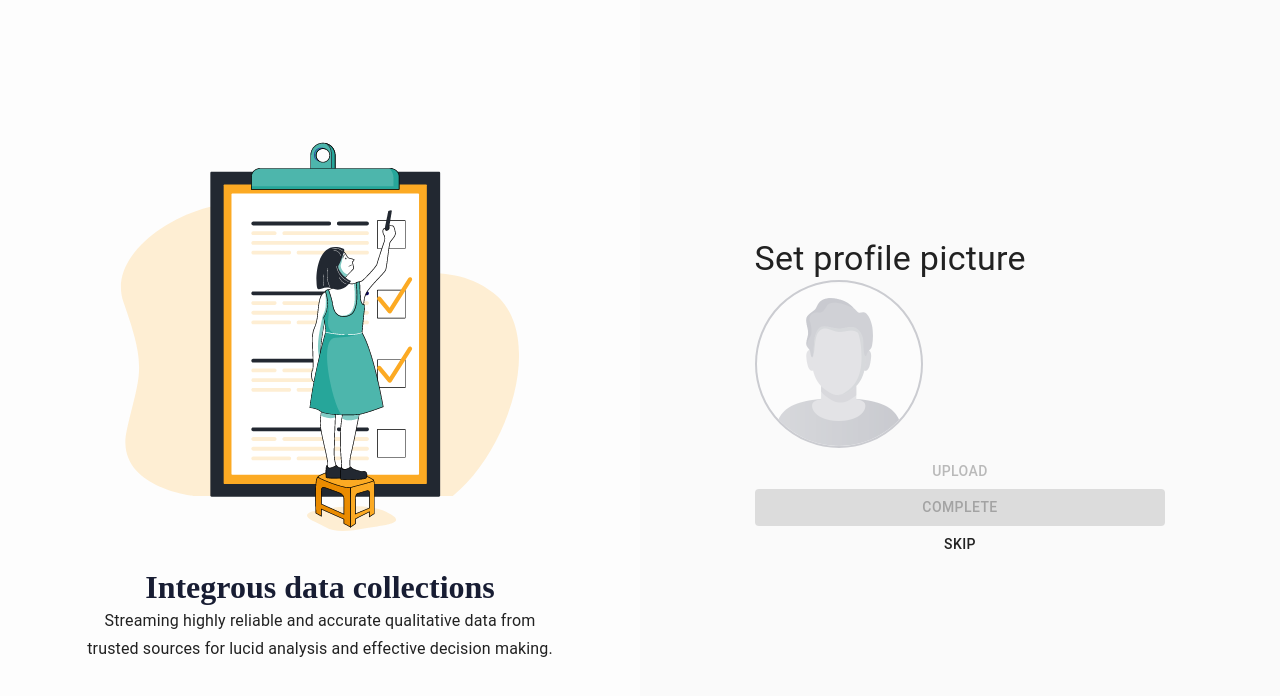
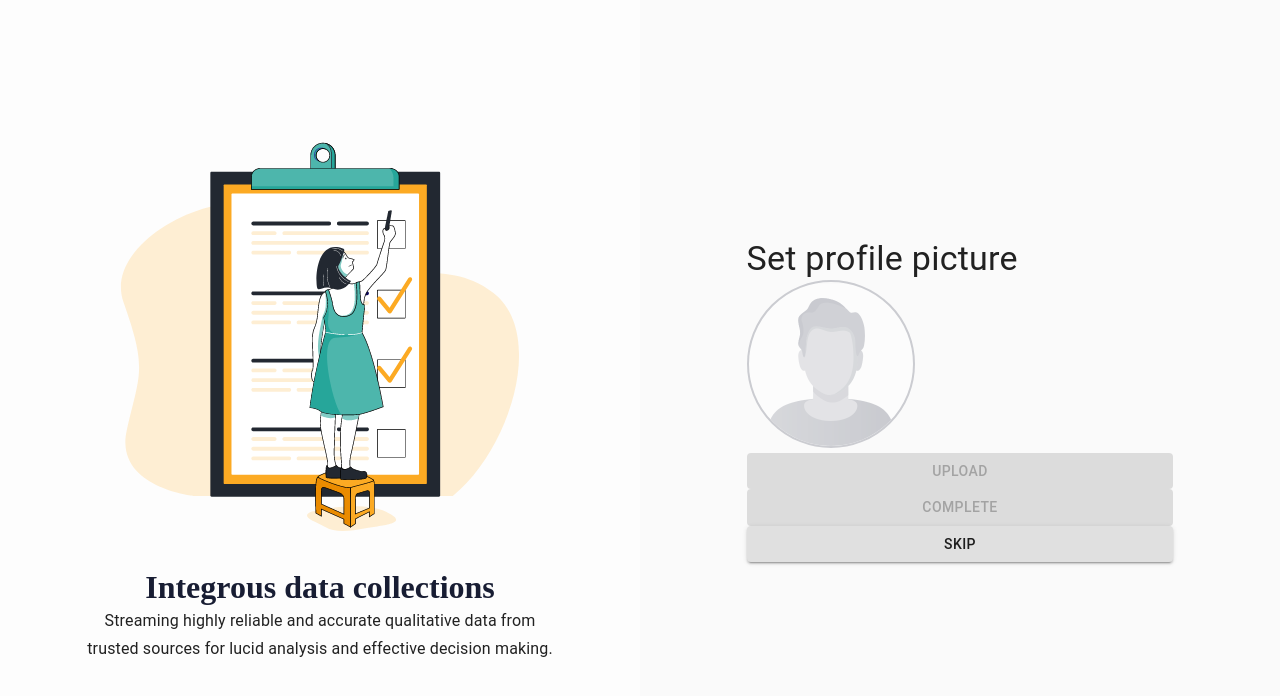
Before and after one commit to rushanthbala/react-route, a React (Create React App) app: page /image-upload in a window 1280 px wide. Shown: the top 696 px of the page. Built offline with nearby package versions, Linux system fonts and the light colour scheme.

Commit message:
Add files via upload

```diff
--- a/src/components/core/InputButton.js
+++ b/src/components/core/InputButton.js
@@ -10,15 +10,12 @@ import React from "react";
    ...rest
  }) => {
    return (
-     <div className={classes.textField}>
        <Button
          fullWidth='True'
-         color='primary'
          variant="contained"
          type={'submit'}
          {...rest}
        />
-     </div>
    );
  };
  export default withStyles(styles)(InputButton);
--- a/src/components/forms/LoginForm.js
+++ b/src/components/forms/LoginForm.js
@@ -86,7 +86,7 @@ const LoginForm = (props) => {
           Forgot password? <Link to={'/forgot-password'}>RESET</Link>
         </Box>
       </Grid>
-      <InputButton >
+      <InputButton color='primary'>
         Sign In
       </InputButton>
     </form>
--- a/src/components/imageUpload/ImageUploadSetting.js
+++ b/src/components/imageUpload/ImageUploadSetting.js
@@ -1,8 +1,8 @@
 import React from 'react';
 import { createStyles, makeStyles } from '@material-ui/core/styles';
-import Button from '@material-ui/core/Button';
 import logoName from '../../assets/icorns/profile.png'
 import Typography from '@material-ui/core/Typography';
+import InputButton from '../core/InputButton';
 
 const useStyles = makeStyles((theme) =>
   createStyles({
@@ -43,9 +43,9 @@ const ImageUploadSetting = (props) => {
       <div>
         <Typography variant="h4" className={classes.tittle} >Set profile picture</Typography>
         <img src={logoName} alt="profile"  className='classes.image' />
-        <Button  disabled className='' fullWidth>Upload</Button>
-        <Button variant="contained" disabled className='' fullWidth>Complete</Button>
-        <Button  className='' fullWidth>Skip</Button>
+        <InputButton  disabled className='' fullWidth>Upload</InputButton>
+        <InputButton variant="contained" disabled className='' fullWidth>Complete</InputButton>
+        <InputButton  className='' fullWidth>Skip</InputButton>
       </div>
   );
 };
```
Also changed, not shown: 1 other file (tests, documents, lock files or other folders).
